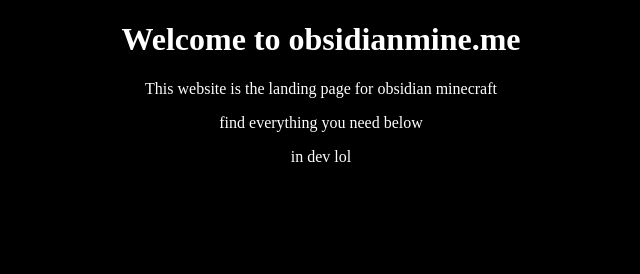
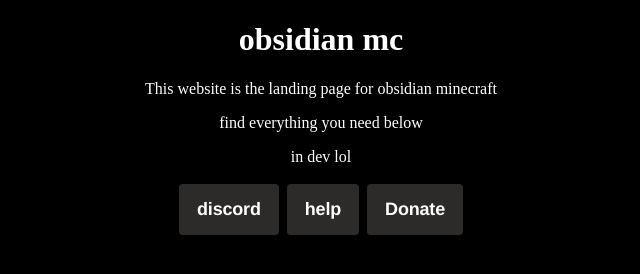
Before and after one commit to delt505/delt505.github.io, a plain HTML site: page index.html in a window 1280 px wide. Shown: the whole page, without its empty margins (319-959 px from the left). Drawn offline with Linux system fonts and the light colour scheme.

Commit message:
Add files via upload

```diff
--- /dev/null
+++ b/discord/style.css
@@ -0,0 +1,60 @@
+
+.button-80 {
+  background: #2d2a2a;
+  backface-visibility: hidden;
+  border-radius: .375rem;
+  border-style: solid;
+  border-width: .125rem;
+  box-sizing: border-box;
+  color: #ffffff;
+  cursor: pointer;
+  display: inline-block;
+  font-family: Circular,Helvetica,sans-serif;
+  font-size: 1.125rem;
+  font-weight: 700;
+  letter-spacing: -.01em;
+  line-height: 1.3;
+  padding: .875rem 1.125rem;
+  position: relative;
+  text-align: left;
+  text-decoration: none;
+  transform: translateZ(0) scale(1);
+  transition: transform .2s;
+  user-select: none;
+  -webkit-user-select: none;
+  touch-action: manipulation;
+}
+
+.button-80:not(:disabled):hover {
+  transform: scale(1.05);
+}
+
+.button-80:not(:disabled):hover:active {
+  transform: scale(1.05) translateY(.125rem);
+}
+
+.button-80:focus {
+  outline: 0 solid transparent;
+}
+
+.button-80:focus:before {
+  content: "";
+  left: calc(-1*.375rem);
+  pointer-events: none;
+  position: absolute;
+  top: calc(-1*.375rem);
+  transition: border-radius;
+  user-select: none;
+}
+
+.button-80:focus:not(:focus-visible) {
+  outline: 0 solid transparent;
+}
+
+.button-80:focus:not(:focus-visible):before {
+  border-width: 0;
+}
+
+.button-80:not(:disabled):active {
+  transform: translateY(.125rem);
+}
--- /dev/null
+++ b/help/style.css
@@ -0,0 +1,60 @@
+
+.button-80 {
+  background: #2d2a2a;
+  backface-visibility: hidden;
+  border-radius: .375rem;
+  border-style: solid;
+  border-width: .125rem;
+  box-sizing: border-box;
+  color: #ffffff;
+  cursor: pointer;
+  display: inline-block;
+  font-family: Circular,Helvetica,sans-serif;
+  font-size: 1.125rem;
+  font-weight: 700;
+  letter-spacing: -.01em;
+  line-height: 1.3;
+  padding: .875rem 1.125rem;
+  position: relative;
+  text-align: left;
+  text-decoration: none;
+  transform: translateZ(0) scale(1);
+  transition: transform .2s;
+  user-select: none;
+  -webkit-user-select: none;
+  touch-action: manipulation;
+}
+
+.button-80:not(:disabled):hover {
+  transform: scale(1.05);
+}
+
+.button-80:not(:disabled):hover:active {
+  transform: scale(1.05) translateY(.125rem);
+}
+
+.button-80:focus {
+  outline: 0 solid transparent;
+}
+
+.button-80:focus:before {
+  content: "";
+  left: calc(-1*.375rem);
+  pointer-events: none;
+  position: absolute;
+  top: calc(-1*.375rem);
+  transition: border-radius;
+  user-select: none;
+}
+
+.button-80:focus:not(:focus-visible) {
+  outline: 0 solid transparent;
+}
+
+.button-80:focus:not(:focus-visible):before {
+  border-width: 0;
+}
+
+.button-80:not(:disabled):active {
+  transform: translateY(.125rem);
+}
--- a/index.html
+++ b/index.html
@@ -11,8 +11,11 @@
 
 <body style="background-color:black;">
   <CENTER>
-    <h1 style="color:white;">Welcome to obsidianmine.me</h1>
+    <h1 style="color:white;">obsidian mc</h1>
     <p style="color: white;">This website is the landing page for obsidian minecraft</p> <p style="color: white;">find everything you need below</p><p style="color: white;">in dev lol</p>
+    <button class="button-80" onclick="window.location.href='/discord';">discord</button>
+    <button class="button-80" onclick="window.location.href='/help';">help</button>
+    <button class="button-80" onclick="window.location.href='/donate';">Donate</button>
   </CENTER>
 </body>
 
--- /dev/null
+++ b/style.css
@@ -0,0 +1,60 @@
+
+.button-80 {
+  background: #2d2a2a;
+  backface-visibility: hidden;
+  border-radius: .375rem;
+  border-style: solid;
+  border-width: .125rem;
+  box-sizing: border-box;
+  color: #ffffff;
+  cursor: pointer;
+  display: inline-block;
+  font-family: Circular,Helvetica,sans-serif;
+  font-size: 1.125rem;
+  font-weight: 700;
+  letter-spacing: -.01em;
+  line-height: 1.3;
+  padding: .875rem 1.125rem;
+  position: relative;
+  text-align: left;
+  text-decoration: none;
+  transform: translateZ(0) scale(1);
+  transition: transform .2s;
+  user-select: none;
+  -webkit-user-select: none;
+  touch-action: manipulation;
+}
+
+.button-80:not(:disabled):hover {
+  transform: scale(1.05);
+}
+
+.button-80:not(:disabled):hover:active {
+  transform: scale(1.05) translateY(.125rem);
+}
+
+.button-80:focus {
+  outline: 0 solid transparent;
+}
+
+.button-80:focus:before {
+  content: "";
+  left: calc(-1*.375rem);
+  pointer-events: none;
+  position: absolute;
+  top: calc(-1*.375rem);
+  transition: border-radius;
+  user-select: none;
+}
+
+.button-80:focus:not(:focus-visible) {
+  outline: 0 solid transparent;
+}
+
+.button-80:focus:not(:focus-visible):before {
+  border-width: 0;
+}
+
+.button-80:not(:disabled):active {
+  transform: translateY(.125rem);
+}
```
Also changed, not shown: discord/index.html (added, +20 -0 lines), donate/index.html (added, +24 -0 lines), help/index.html (added, +20 -0 lines).
